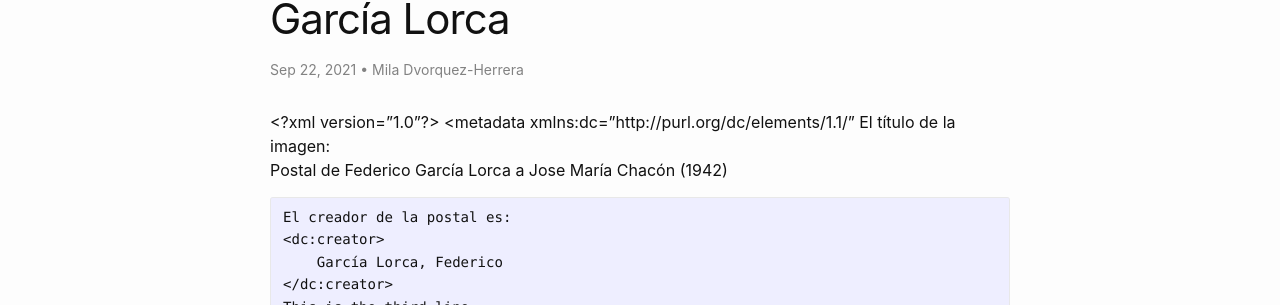
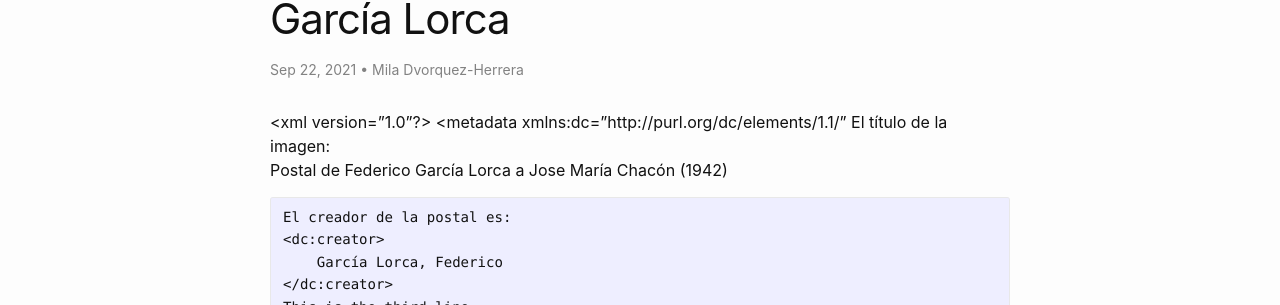
Before and after one commit to miladvh/miladvh.github.io, a Jekyll site: the page built from _posts/2021-09-22-metadatos.md, in a window 1280 px wide. Shown: the part 145-450 px from the top of the page. Built offline with Jekyll 4.4.1, drawn with Linux system fonts in a browser that asks for light colours.

Commit message:
Update 2021-09-22-metadatos.md

```diff
--- a/_posts/2021-09-22-metadatos.md
+++ b/_posts/2021-09-22-metadatos.md
@@ -4,7 +4,8 @@ title: "Metadatos sobre la postal de Federico García Lorca"
 date: 2021-09-22
 author: Mila Dvorquez-Herrera
 ---
-<?xml version="1.0"?>
+
+<xml version="1.0"?>
 <metadata
     xmlns:dc="http://purl.org/dc/elements/1.1/"
     El título de la imagen:
```
